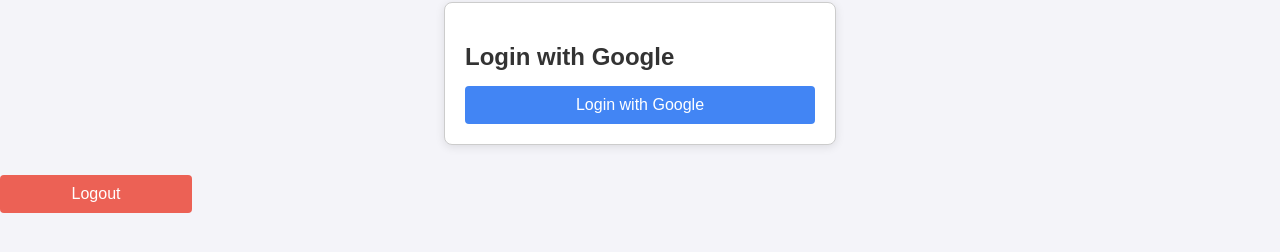
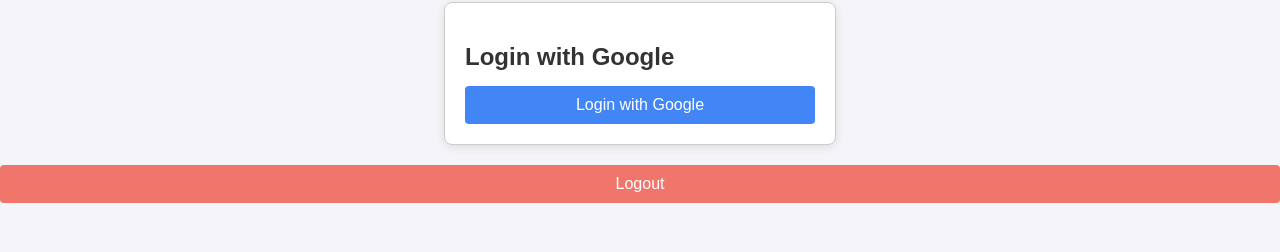
Before and after one commit to kaziislam100/Study-Group-Finder, a plain HTML site: page index.html in a window 1280 px wide. Shown: the part 76-328 px from the top of the page. Drawn offline with Linux system fonts and the light colour scheme; no server answers.

Commit message:
Update style.css

```diff
--- a/style.css
+++ b/style.css
@@ -107,12 +107,12 @@ button:hover {
 
 /* Logout button styles */
 #logout-btn {
-    width: 15%;
+
     display: inline-block;
-    margin: 10px auto; /* Center-align */
-    background-color: #ec6155; /* Google red */
+    background-color: #f0766b; /* Google red */
     cursor: pointer;
     text-align: center;
+
 }
 
 #logout-btn:hover {
```
